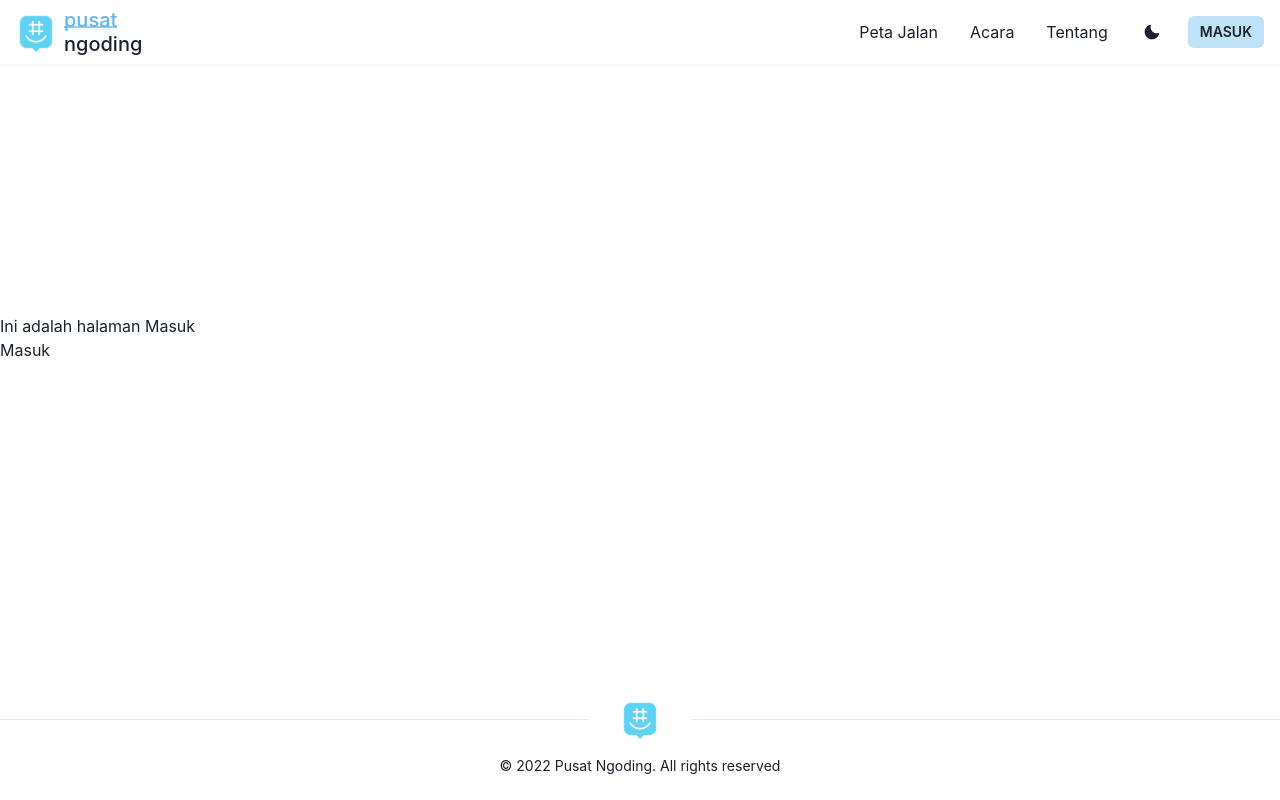
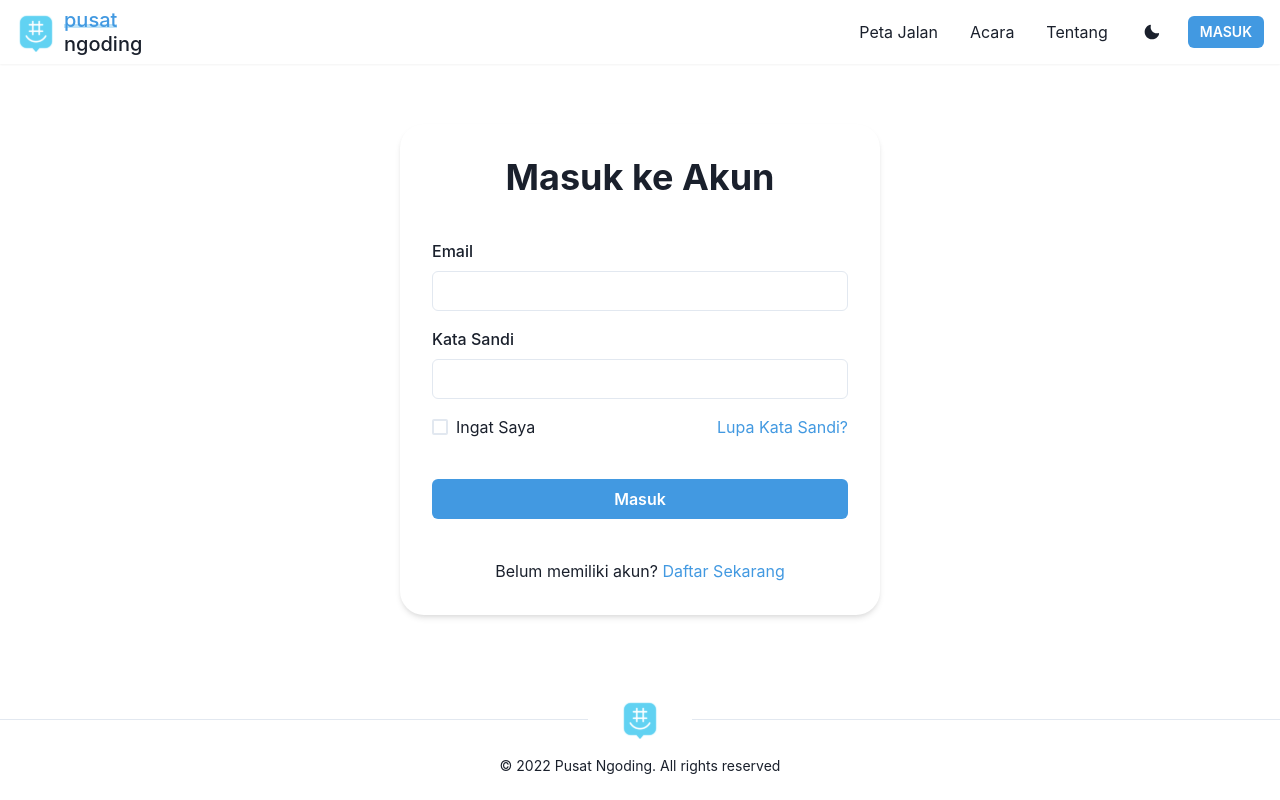
Before and after one commit to nabilaba/pusatngoding, a React (Create React App) app in the folder Frontend/: page /masuk in a window 1280 px wide. Built offline with nearby package versions, Linux system fonts and the light colour scheme.

Commit message:
feat: Memperbarui Login dan mengubah beberapa warna pada Navbar

```diff
--- a/Frontend/src/App.js
+++ b/Frontend/src/App.js
@@ -1,5 +1,5 @@
 import { useState } from "react";
-import { Routes, Route, Link } from "react-router-dom";
+import { Routes, Route } from "react-router-dom";
 import Navbar from "./components/Navbar";
 import Footer from "./components/Footer";
 import Homepage from "./routes/homepage/Homepage";
@@ -19,14 +19,16 @@ export default function App() {
       <Navbar />
       <Box my={"auto"}>
         <Routes>
-          <Route index element={<Homepage />} />
-          <Route path="/tentang" element={<About />} />
-          <Route path="/masuk" element={<Login />} />
-          <Route path="/mendaftar" element={<SignUp />} />
+          <Route path='/' element={<Homepage />} />
+          <Route path="tentang" element={<About />} />
+          <Route path="masuk" element={<Login setIsMentor={setIsMentor} />} />
+          <Route path="mendaftar" element={<SignUp />} />
           {isMentor ? (
-            <Route path="/dashboard" element={<Mentor />} />
+            <Route path="dashboard" element={<Mentor />}>
+            </Route>
           ) : (
-            <Route path="/dashboard" element={<Siswa />} />
+            <Route path="dashboard" element={<Siswa />}>
+            </Route>
           )}
           <Route path="*" element={<NotFound />} />
         </Routes>
--- a/Frontend/src/components/Navbar.js
+++ b/Frontend/src/components/Navbar.js
@@ -86,17 +86,20 @@ export default function Navbar() {
                     display={{ base: "none", sm: "block" }}
                   >
                     <Text
-                      color={useColorModeValue("accentLight.300", "accentDark.300")}
+                      color={useColorModeValue("accentLight.400", "accentDark.400")}
                       as={"span"}
                       position={"relative"}
                       _after={{
                         content: "''",
                         width: "full",
-                        height: "10%",
+                        height: "15%",
                         position: "absolute",
                         bottom: 1,
                         left: 0,
-                        bg: useColorModeValue("accentLight.200", "accentDark.800"),
+                        bg: useColorModeValue(
+                          "accentLight.100",
+                          "accentDark.900"
+                        ),
                         zIndex: -1,
                       }}
                     >
@@ -130,9 +133,10 @@ export default function Navbar() {
                 as={LinkTo}
                 to="/masuk"
                 variant={"solid"}
-                bg={useColorModeValue("accentLight.100", "accentDark.500")}
+                color={useColorModeValue("white", "black")}
+                bg={useColorModeValue("accentLight.400", "accentDark.400")}
                 _hover={{
-                  bg: useColorModeValue("accentLight.200", "accentDark.600"),
+                  bg: useColorModeValue("accentLight.500", "accentDark.500"),
                 }}
                 size={"sm"}
               >
--- a/Frontend/src/routes/login/Login.js
+++ b/Frontend/src/routes/login/Login.js
@@ -1,11 +1,94 @@
-import './Login.css';
-import { Link } from "react-router-dom";
+import "./Login.css";
+import { useState } from "react";
+import { Link as LinkTo, useNavigate } from "react-router-dom";
+import {
+  Container,
+  Box,
+  FormControl,
+  FormLabel,
+  Input,
+  Checkbox,
+  Stack,
+  Link,
+  Button,
+  Heading,
+  Text,
+  useColorModeValue,
+} from "@chakra-ui/react";
 
-export default function Login() {
+export default function Login(props) {
+  const [email, setEmail] = useState("");
+  const useNavigateTo = useNavigate();
+
+  const HandleSubmit = (e) => {
+    if (email === "mentor@gmail.com") props.setIsMentor(true);
+    else props.setIsMentor(false);
+
+    useNavigateTo("/dashboard");
+    e.preventDefault();
+  };
+
   return (
-    <div>
-      <h2>Ini adalah halaman Masuk</h2>
-      <Link to="/dashboard"> Masuk </Link>
-    </div>
+    <Container pt={20} pb={4} align={"center"} justify={"center"} maxW={"lg"}>
+      <Box
+        rounded={"3xl"}
+        bg={useColorModeValue("white", "gray.700")}
+        boxShadow={"md"}
+        p={8}
+      >
+        <Heading fontSize={"4xl"} textAlign={"center"}>
+          Masuk ke Akun
+        </Heading>
+        <Stack
+          spacing={4}
+          my={10}
+          as={"form"}
+          onSubmit={(e) => HandleSubmit(e)}
+        >
+          <FormControl id="email">
+            <FormLabel>Email</FormLabel>
+            <Input type="email" onChange={(e) => setEmail(e.target.value)} />
+          </FormControl>
+          <FormControl id="password">
+            <FormLabel>Kata Sandi</FormLabel>
+            <Input type="password" />
+          </FormControl>
+          <Stack spacing={10}>
+            <Stack
+              direction={{ base: "column", sm: "row" }}
+              align={"start"}
+              justify={"space-between"}
+            >
+              <Checkbox mr={32} colorSheme={useColorModeValue("accentLight.400", "accentDark.400")}>Ingat Saya</Checkbox>
+              <Link
+                color={useColorModeValue("accentLight.400", "accentDark.400")}
+              >
+                Lupa Kata Sandi?
+              </Link>
+            </Stack>
+            <Button
+              type={"submit"}
+              color={useColorModeValue("white", "black")}
+              bg={useColorModeValue("accentLight.400", "accentDark.400")}
+              _hover={{
+                bg: useColorModeValue("accentLight.500", "accentDark.500"),
+              }}
+            >
+              Masuk
+            </Button>
+          </Stack>
+        </Stack>
+        <Text textAlign={"center"}>
+          Belum memiliki akun?{" "}
+          <Link
+            as={LinkTo}
+            to="/mendaftar"
+            color={useColorModeValue("accentLight.400", "accentDark.400")}
+          >
+            Daftar Sekarang
+          </Link>
+        </Text>
+      </Box>
+    </Container>
   );
 }
```
Also changed, not shown: 1 other file (tests, documents, lock files or other folders).
